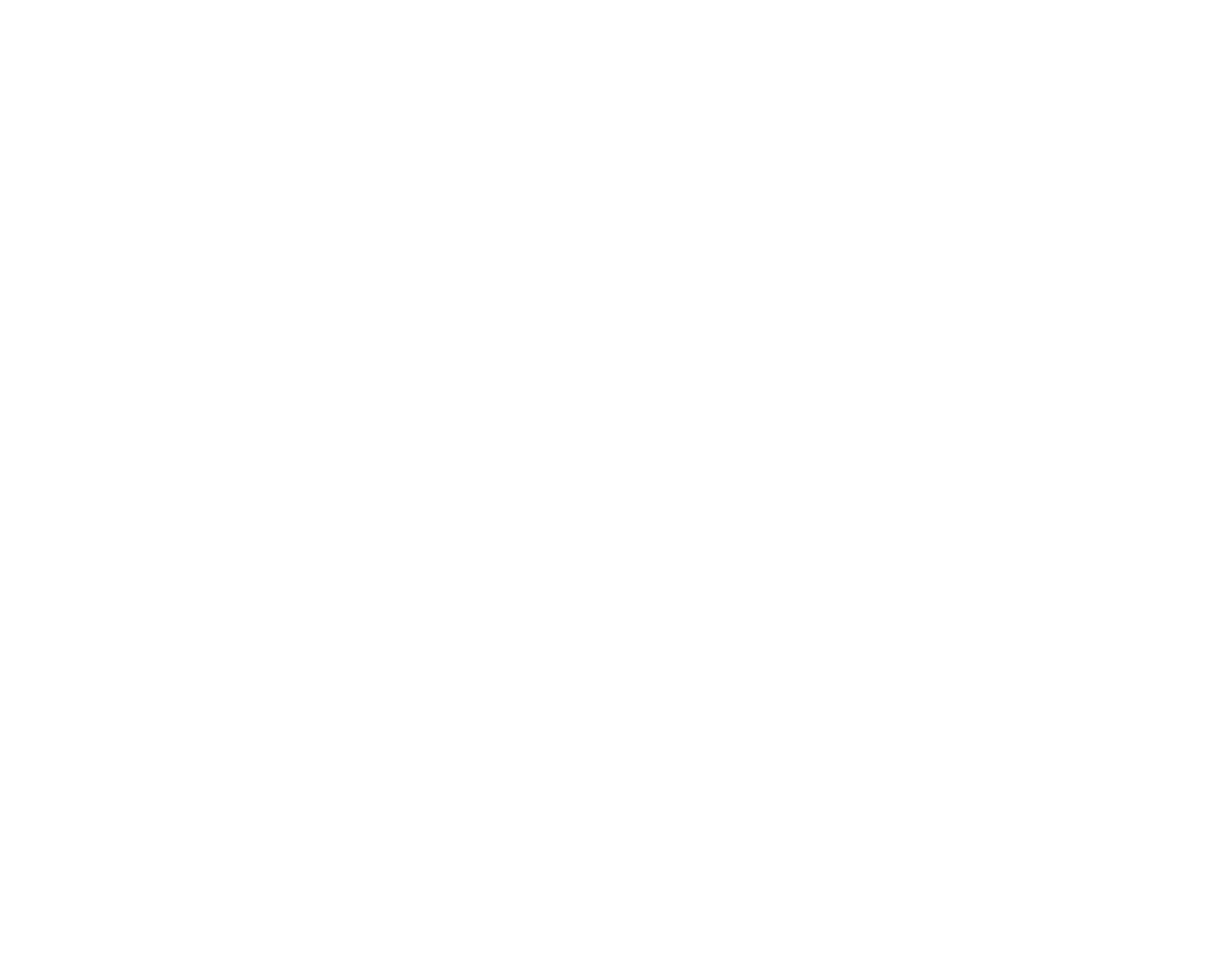
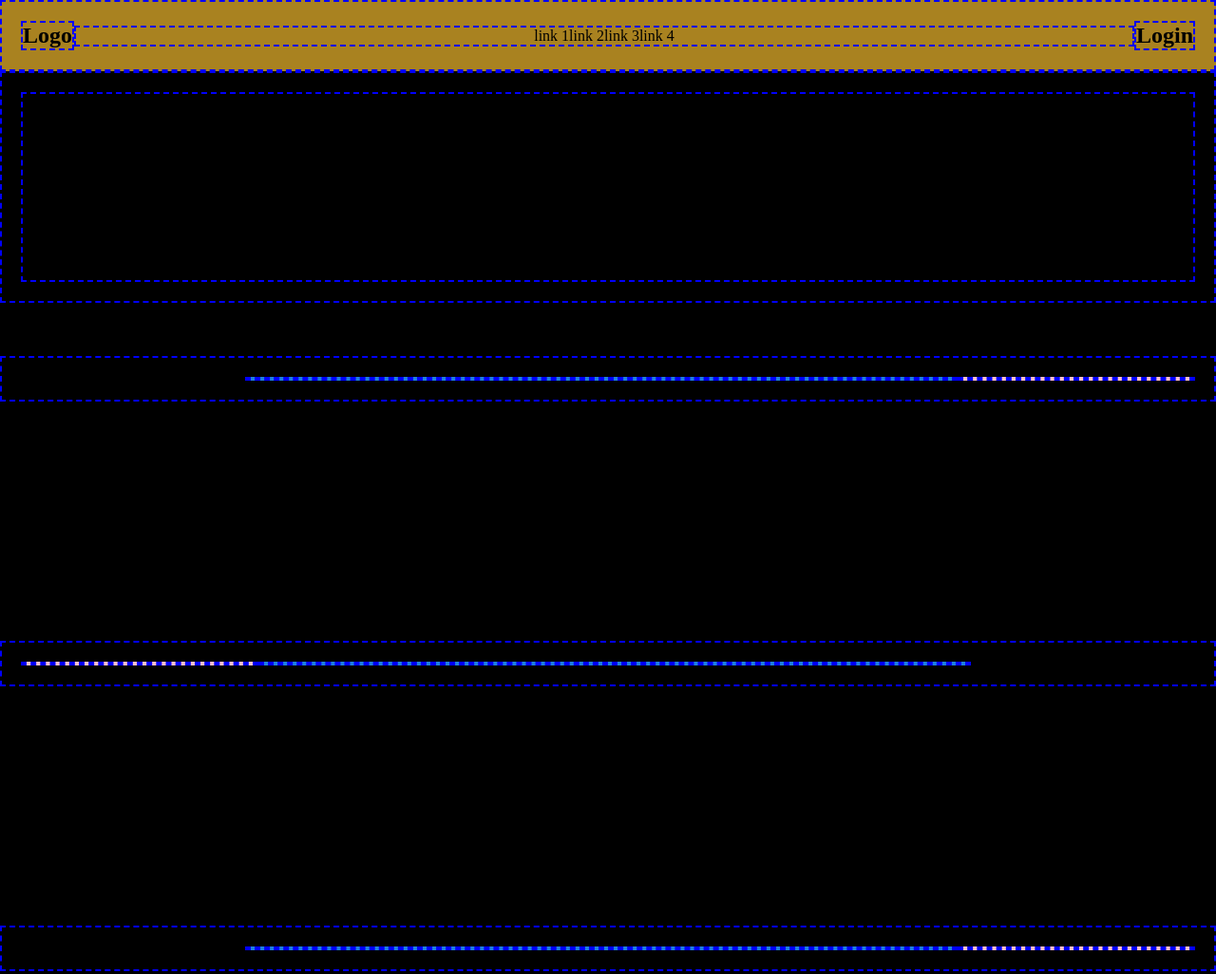
Before and after one commit to ThomasAnselmetto/-htmlcss-struttura-discord, a plain HTML site: page index.html in a window 1280 px wide. Shown: the top 1026 px of the page at 95% size. Before the commit the page ends 800 px from the top, so only its background shows below. Drawn offline with Linux system fonts and the light colour scheme.

Commit message:
added section 1-2-3-4 and any css selectors

```diff
--- a/CSS/style.css
+++ b/CSS/style.css
@@ -4,8 +4,72 @@
     box-sizing: border-box;
 }
 
+section {
+    height: 300px;
+    background-color: black;
+}
 
 .container {
-    max-width: 1200px;
+    min-width: 800px;
     margin: 0 auto;
+    padding: 20px;
 }
+
+div {
+    border: 2px dashed blue;
+}
+
+.d-flex {
+    display: flex;
+    align-items: center
+}
+
+
+header {
+    background-color: #99BECA;
+}
+
+header>.container {
+    background-color: #A98220;
+}
+
+header>div {
+    min-width: 100px;
+    min-height: 50px;
+}
+
+
+.link-list {
+    list-style: none;
+    display: flex;
+    justify-content: center
+}
+
+.main-nav {
+    flex-grow: 1;
+}
+
+.pink {
+    background-color: #EE82EE;
+    width: 500px;
+    margin: 30px auto;
+}
+
+.first-section {
+    height: 200px;
+
+}
+
+.little {
+    background-color: #FFC0CB;
+    width: 250px;
+}
+
+.big {
+    background-color: #1E7FDE;
+    width: 750px;
+}
+
+.reverse {
+    flex-direction: row-reverse;
+}
--- a/index.html
+++ b/index.html
@@ -6,9 +6,82 @@
     <meta http-equiv="X-UA-Compatible" content="IE=edge">
     <meta name="viewport" content="width=device-width, initial-scale=1.0">
     <title>Document</title>
+    <link rel="stylesheet" href="./CSS/style.css">
 </head>
 
 <body>
+    <header>
+        <div class="container d-flex">
+            <div>
+                <h2>Logo</h2>
+            </div>
+            <div class="main-nav">
+                <ul class="link-list">
+                    <li><a href="#"></a>link 1</li>
+                    <li><a href="#"></a>link 2</li>
+                    <li><a href="#"></a>link 3</li>
+                    <li><a href="#"></a>link 4</li>
+                </ul>
+            </div>
+            <div>
+                <h2>Login</h2>
+            </div>
+        </div>
+    </header>
+
+
+
+
+
+
+
+
+    <section>
+        <div class="container">
+            <div class="double first-section">
+
+            </div>
+        </div>
+    </section>
+
+    <section>
+        <div class="container d-flex reverse">
+            <div class="double little"></div>
+            <div class="double big"></div>
+        </div>
+    </section>
+
+    <section>
+        <div class="container d-flex">
+            <div class="double little"></div>
+            <div class="double big"></div>
+        </div>
+    </section>
+
+    <section>
+        <div class="container d-flex reverse">
+            <div class="double little"></div>
+            <div class="double big"></div>
+        </div>
+    </section>
+
+
+
+    <section>
+        <div class="container">
+
+        </div>
+    </section>
+
+
+
+
+
+    <footer>
+        <div></div>
+        <div></div>
+    </footer>
+
 
 </body>
 
```
